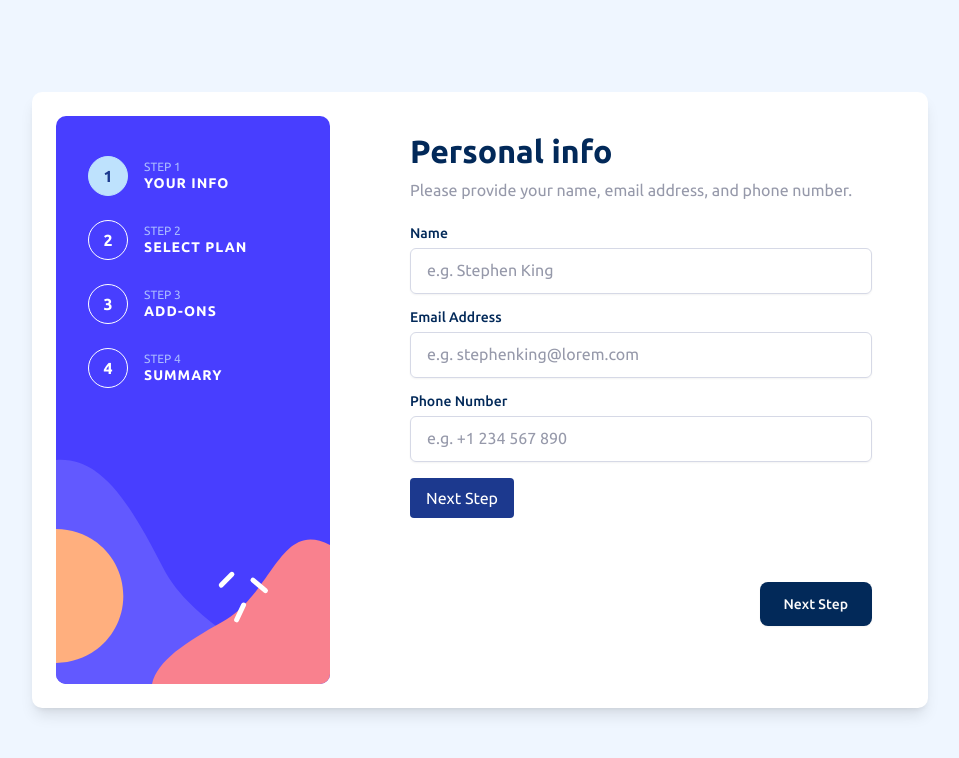
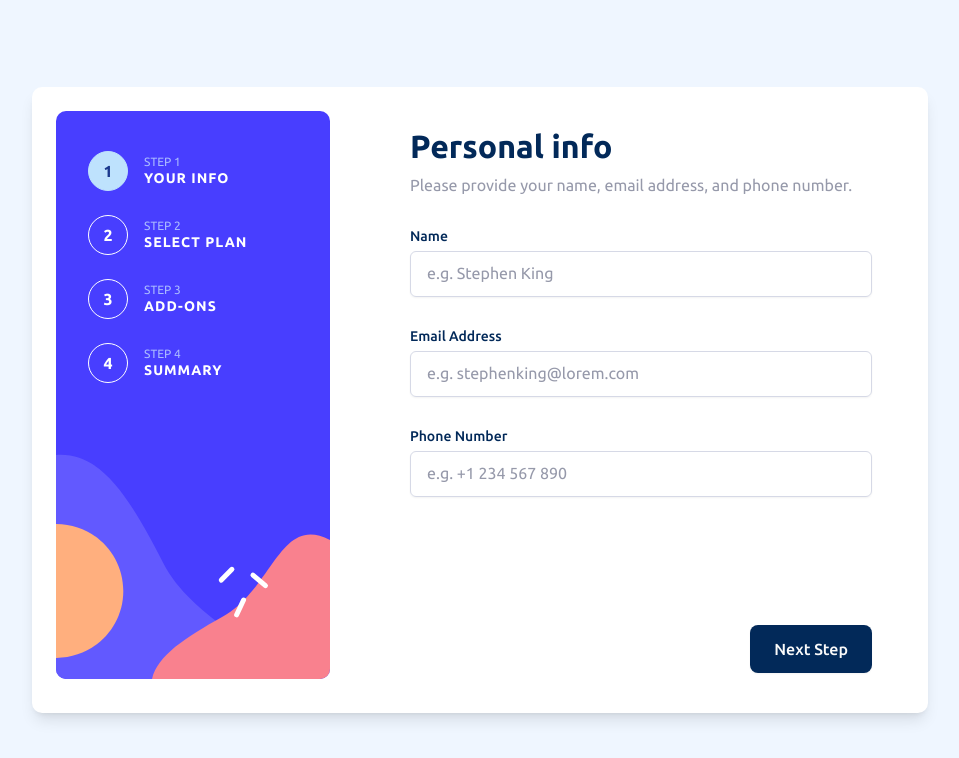
Before and after one commit to mehdias63/Multi-step-form-main, a Next.js app: page / in a window 1280 px wide. Shown: the top 758 px of the page, without its empty margins (160-1119 px from the left). Built offline with nearby package versions, Linux system fonts and the light colour scheme.

Commit message:
update personalInfo

```diff
--- a/app/components/PersonalInfo.jsx
+++ b/app/components/PersonalInfo.jsx
@@ -56,6 +56,7 @@ export default function PersonalInfo({
 				title="Email Address"
 				textHolder="e.g. stephenking@lorem.com"
 				name="email"
+				value={formData.email}
 				onChange={handleChange}
 				error={errors.email}
 			/>
@@ -64,18 +65,12 @@ export default function PersonalInfo({
 				title="Phone Number"
 				textHolder="e.g. +1 234 567 890"
 				name="phone"
+				value={formData.phone}
 				onChange={handleChange}
 				error={errors.phone}
 			/>
-
-			<button
-				onClick={handleNext}
-				className="bg-blue-900 text-white px-4 py-2 rounded"
-			>
-				Next Step
-			</button>
-			<div className="flex justify-end mt-16">
-				<Button>Next Step</Button>
+			<div className="flex justify-end mt-32">
+				<Button onClick={handleNext}>Next Step</Button>
 			</div>
 		</div>
 	)
--- a/components/ui/button.jsx
+++ b/components/ui/button.jsx
@@ -10,7 +10,7 @@ const buttonVariants = cva(
 		variants: {
 			variant: {
 				default:
-					'bg-[#022959] text-primary-foreground shadow-xs hover:bg-[#928CFF]',
+					'bg-[#022959] text-primary-foreground shadow-xs hover:bg-[#928CFF] text-sm md:text-base',
 				destructive:
 					'bg-destructive text-white shadow-xs hover:bg-destructive/90 focus-visible:ring-destructive/20 dark:focus-visible:ring-destructive/40 dark:bg-destructive/60',
 				outline:
--- a/components/ui/textField.jsx
+++ b/components/ui/textField.jsx
@@ -11,7 +11,7 @@ function TextField({
 	type = 'text',
 }) {
 	return (
-		<div className="mb-4">
+		<div className="mt-4 md:mt-8">
 			<Label htmlFor={name}>{title}</Label>
 			<Input
 				id={name}
```
